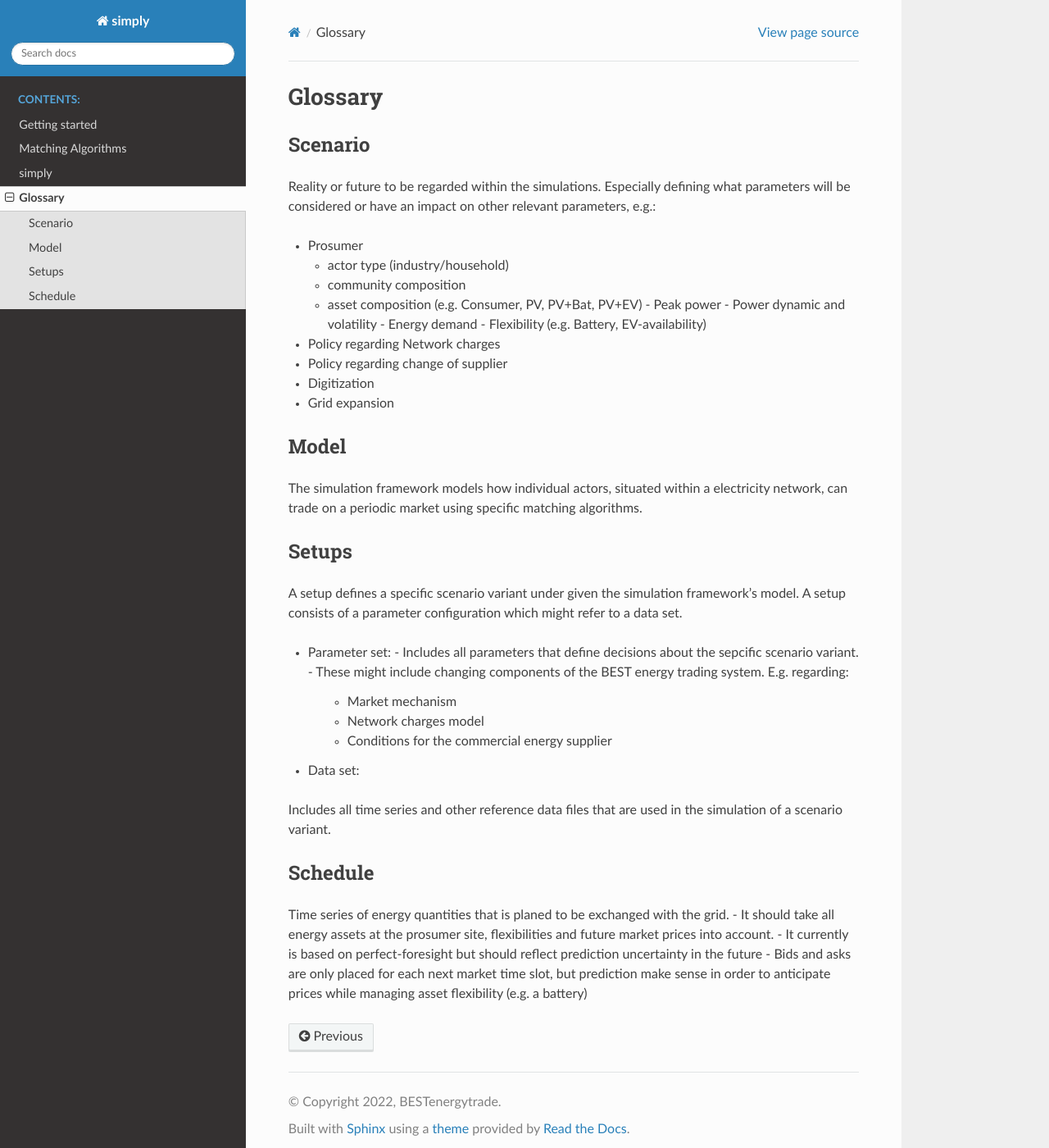
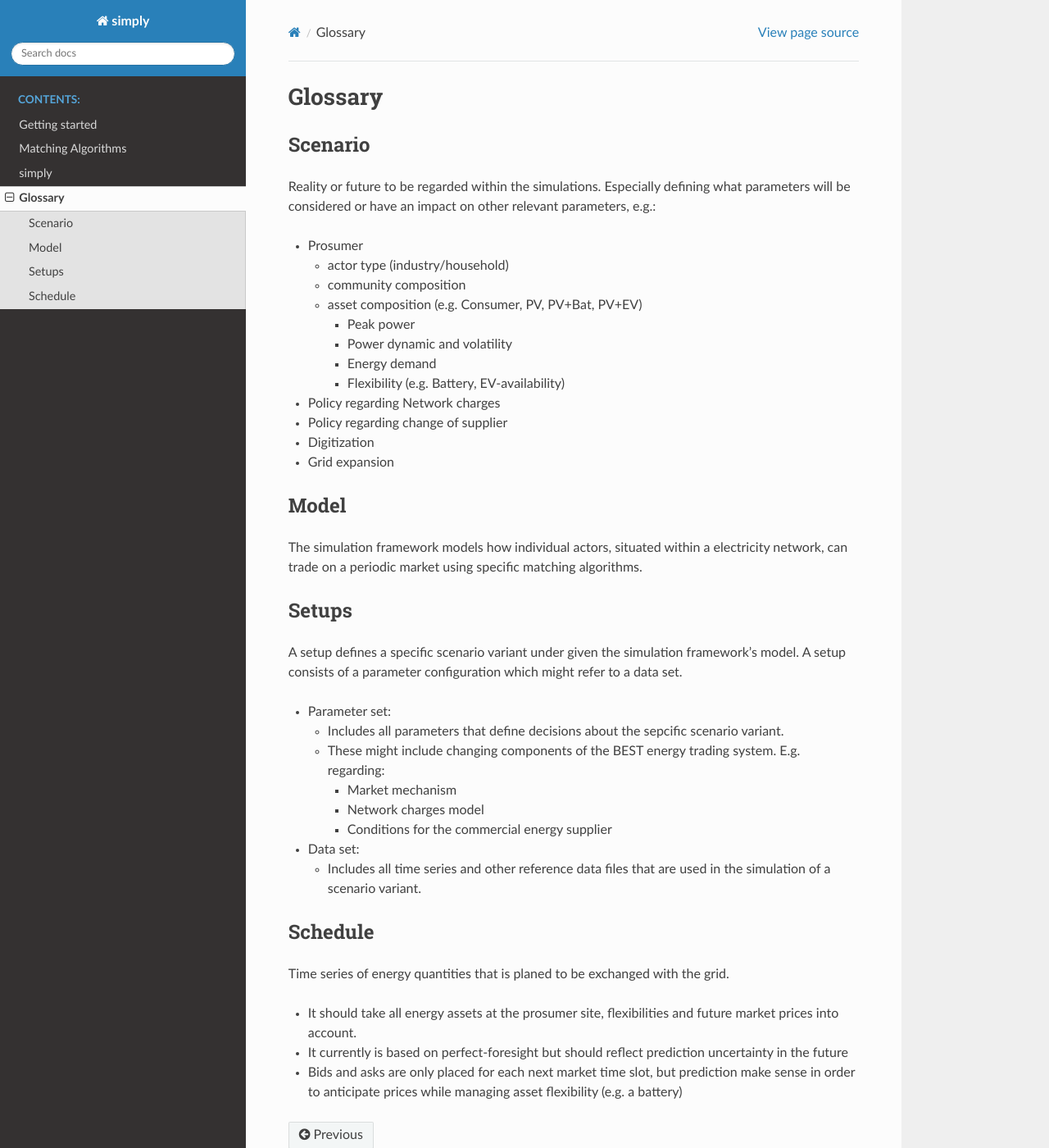
Before and after one commit to BESTenergytrade/simply, a Sphinx documentation site: the page built from doc/source/glossary.rst, in a window 1280 px wide and 1400 px high. Shown: the whole window at 82% size. Built offline with Sphinx 7.4.7 and the Read the Docs theme 2.0.0, drawn with Linux system fonts in a browser that asks for light colours; formulas are drawn with MathJax 3.

Commit message:
Correct doc indentation

```diff
--- a/doc/source/glossary.rst
+++ b/doc/source/glossary.rst
@@ -9,6 +9,7 @@ Reality or future to be regarded within the simulations. Especially defining wha
   - actor type (industry/household)
   - community composition
   - asset composition (e.g. Consumer, PV, PV+Bat, PV+EV)
+
     - Peak power
     - Power dynamic and volatility
     - Energy demand
@@ -28,6 +29,7 @@ A setup defines a specific scenario variant under given the simulation framework
 A setup consists of a parameter configuration which might refer to a data set.
 
 - Parameter set:
+
   - Includes all parameters that define decisions about the sepcific scenario variant.
   - These might include changing components of the BEST energy trading system. E.g. regarding:
 
@@ -36,11 +38,13 @@ A setup consists of a parameter configuration which might refer to a data set.
     - Conditions for the commercial energy supplier
 
 - Data set:
-Includes all time series and other reference data files that are used in the simulation of a scenario variant.
+
+  - Includes all time series and other reference data files that are used in the simulation of a scenario variant.
 
 Schedule
 --------
 Time series of energy quantities that is planed to be exchanged with the grid.
+
 - It should take all energy assets at the prosumer site, flexibilities and future market prices into account.
 - It currently is based on perfect-foresight but should reflect prediction uncertainty in the future
 - Bids and asks are only placed for each next market time slot, but prediction make sense in order to anticipate prices while managing asset flexibility (e.g. a battery)
```
